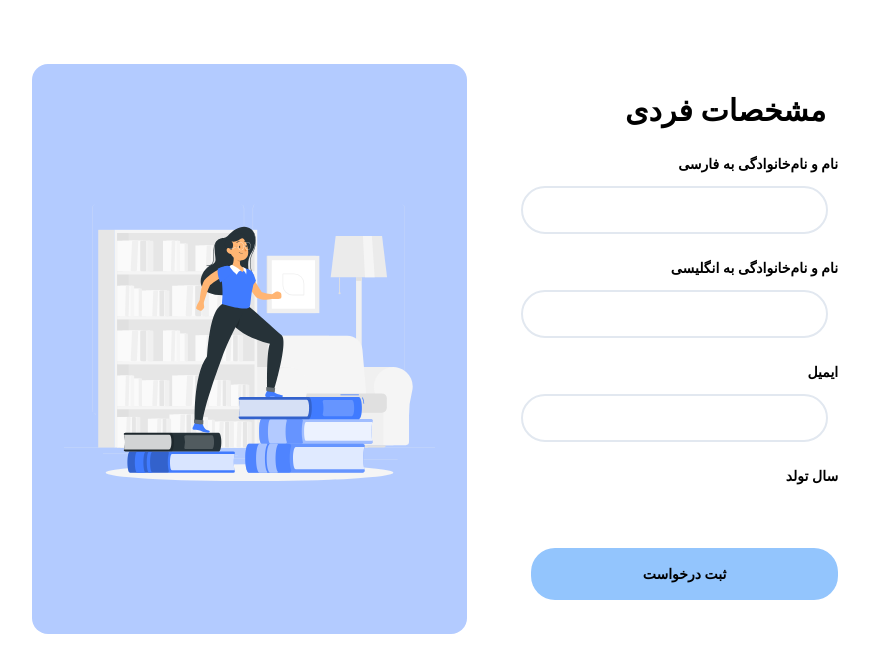
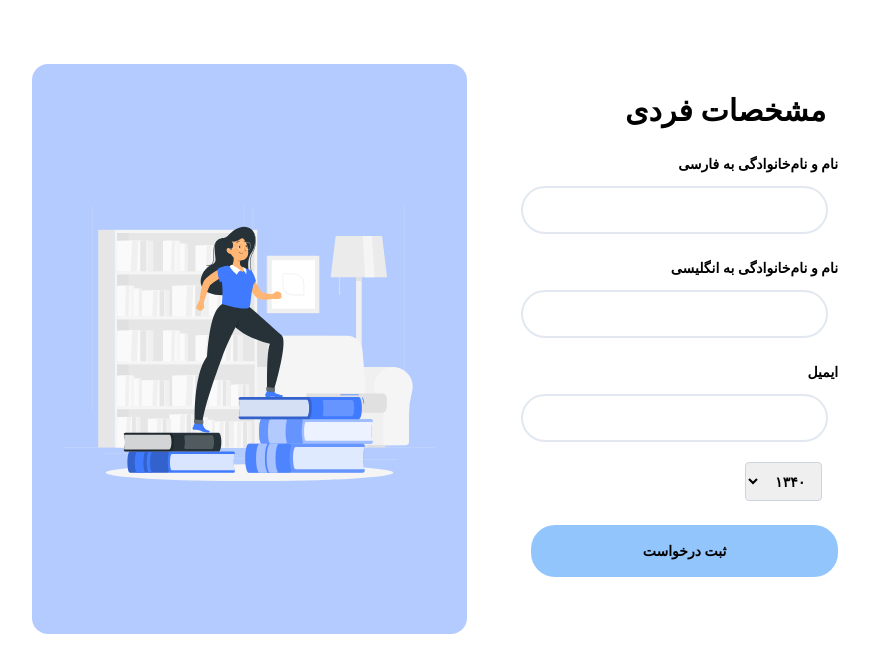
Before and after one commit to Haniye-Ghorbanian/React-Lab, a React (Vite) app: page / in a window 1280 px wide. Shown: the top 672 px of the page, without its empty margins (373-1242 px from the left). Built offline with nearby package versions, Linux system fonts and the light colour scheme.

Commit message:
Year select added

```diff
--- a/src/6-Form with validation/components/Form/FormInputs/EmailInput.jsx
+++ b/src/6-Form with validation/components/Form/FormInputs/EmailInput.jsx
@@ -5,7 +5,7 @@ const EmailInput = () => {
         ایمیل
       </label>
       <input
-        className="w-full h-12 focus:outline-none focus:ring-2 focus:ring-blue-400 focus:border-none rounded-3xl border-solid border-2 border-slate-200 rounded-2xl px-4 py-5 text-sm"
+        className="w-full h-12 focus:outline-none focus:ring-2 focus:ring-blue-400 focus:border-none rounded-3xl border-solid border-2 border-slate-200 rounded-2xl px-4 py-5 text-sm mb-4"
         type="text"
         id="nameFa"
       />
--- a/src/6-Form with validation/components/Form/FormInputs/YearInput.jsx
+++ /dev/null
@@ -1,11 +0,0 @@
-const YearInput = () => {
-    return (
-        <div className="w-full">
-        <label className="text-sm" htmlFor="nameFa">سال تولد</label>
-        <input className=" w-full h-8 rounded-3xl border-slate-200 rounded-2xl px-4 py-5 text-sm" type="select" id="nameFa" />
-        </div>
-    )
-}
-
-
-export default YearInput;
--- /dev/null
+++ b/src/6-Form with validation/components/Form/FormInputs/YearSelect.jsx
@@ -0,0 +1,27 @@
+const toPersianNumber = (number) => {
+  const persianNumbers = ["۰", "۱", "۲", "۳", "۴", "۵", "۶", "۷", "۸", "۹"];
+  return String(number).replace(/[0-9]/g, (match) => persianNumbers[+match]);
+};
+
+const YearSelect = ({ onChange }) => {
+  const years = [];
+  for (let year = 1340; year <= 1389; year++) {
+    years.push(year);
+  }
+
+  return (
+    <select
+      name="year"
+      onChange={onChange}
+      className="border border-gray-300 rounded px-3 py-2 focus:outline-none border-slate-300 text-sm p-1 mr-4 mb-6"
+    >
+      {years.map((year, index) => (
+        <option key={index} value={year}>
+          {toPersianNumber(year)}
+        </option>
+      ))}
+    </select>
+  );
+};
+
+export default YearSelect;
--- a/src/6-Form with validation/components/Form/FormInputsWrapper/FormInputsWrapper.jsx
+++ b/src/6-Form with validation/components/Form/FormInputsWrapper/FormInputsWrapper.jsx
@@ -1,6 +1,6 @@
 const FormInputsWrapper = (props) => {
     return (
-        <div className="w-full h-full">
+        <div className="w-full h-full mb-12">
             <h2 className="m-3">مشخصات فردی</h2>
             {props.children}
         </div>
--- a/src/6-Form with validation/components/Form/FormWrapper/FormWrapper.jsx
+++ b/src/6-Form with validation/components/Form/FormWrapper/FormWrapper.jsx
@@ -3,7 +3,7 @@ import FormInputsWrapper from "../FormInputsWrapper/FormInputsWrapper";
 import NameInputInFa from "../FormInputs/NameInputInFa";
 import NameInputInEn from "../FormInputs/NameInputInEn";
 import EmailInput from "../FormInputs/EmailInput";
-import YearInput from "../FormInputs/YearInput";
+import YearSelect from "../FormInputs/YearSelect";
 import FormBtn from "../FormBtn/FormBtn";
 
 const FormWrapper = () => {
@@ -15,7 +15,7 @@ const FormWrapper = () => {
         <NameInputInFa />
         <NameInputInEn></NameInputInEn>
         <EmailInput></EmailInput>
-        <YearInput></YearInput>
+        <YearSelect></YearSelect>
         <FormBtn></FormBtn>
       </FormInputsWrapper>
     </div>
```
